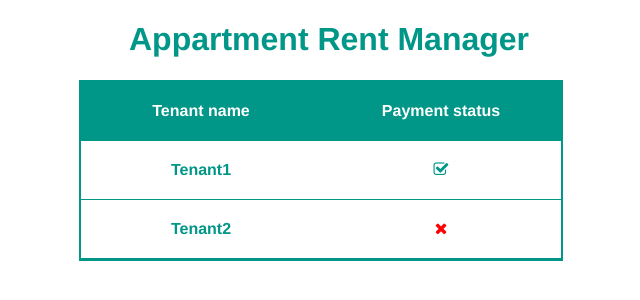
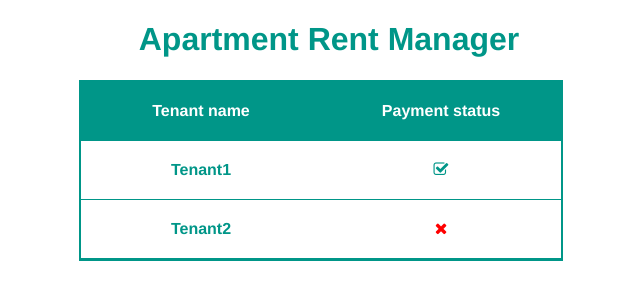
Before and after one commit to aswinkarthik/apartment-rents, a Vue app: page / in a window 1280 px wide. Shown: the top 300 px of the page, without its empty margins (311-951 px from the left). Built offline with nearby package versions, Linux system fonts and the light colour scheme.

Commit message:
Fixing type in apartments

```diff
--- a/index.html
+++ b/index.html
@@ -2,7 +2,7 @@
 <html>
   <head>
     <meta charset="utf-8">
-    <title>appartment-rents</title>
+    <title>Apartment-rents</title>
     <link rel="stylesheet" type="text/css" href="https://maxcdn.bootstrapcdn.com/font-awesome/4.7.0/css/font-awesome.min.css">
   </head>
   <body>
--- a/package.json
+++ b/package.json
@@ -1,7 +1,7 @@
 {
-  "name": "appartment-rents",
+  "name": "apartment-rents",
   "version": "1.0.0",
-  "description": "Open source project to manage rent payment for appartments",
+  "description": "Open source project to manage rent payment for apartments",
   "author": "Aswin <aswinkarthik93@gmail.com>",
   "private": true,
   "scripts": {
--- a/src/App.vue
+++ b/src/App.vue
@@ -12,7 +12,7 @@ export default {
   name: 'app',
   data: () => {
     return {
-      header: 'Appartment Rent Manager'
+      header: 'Apartment Rent Manager'
     }
   }
 }
```
Also changed, not shown: 1 other file (tests, documents, lock files or other folders).
